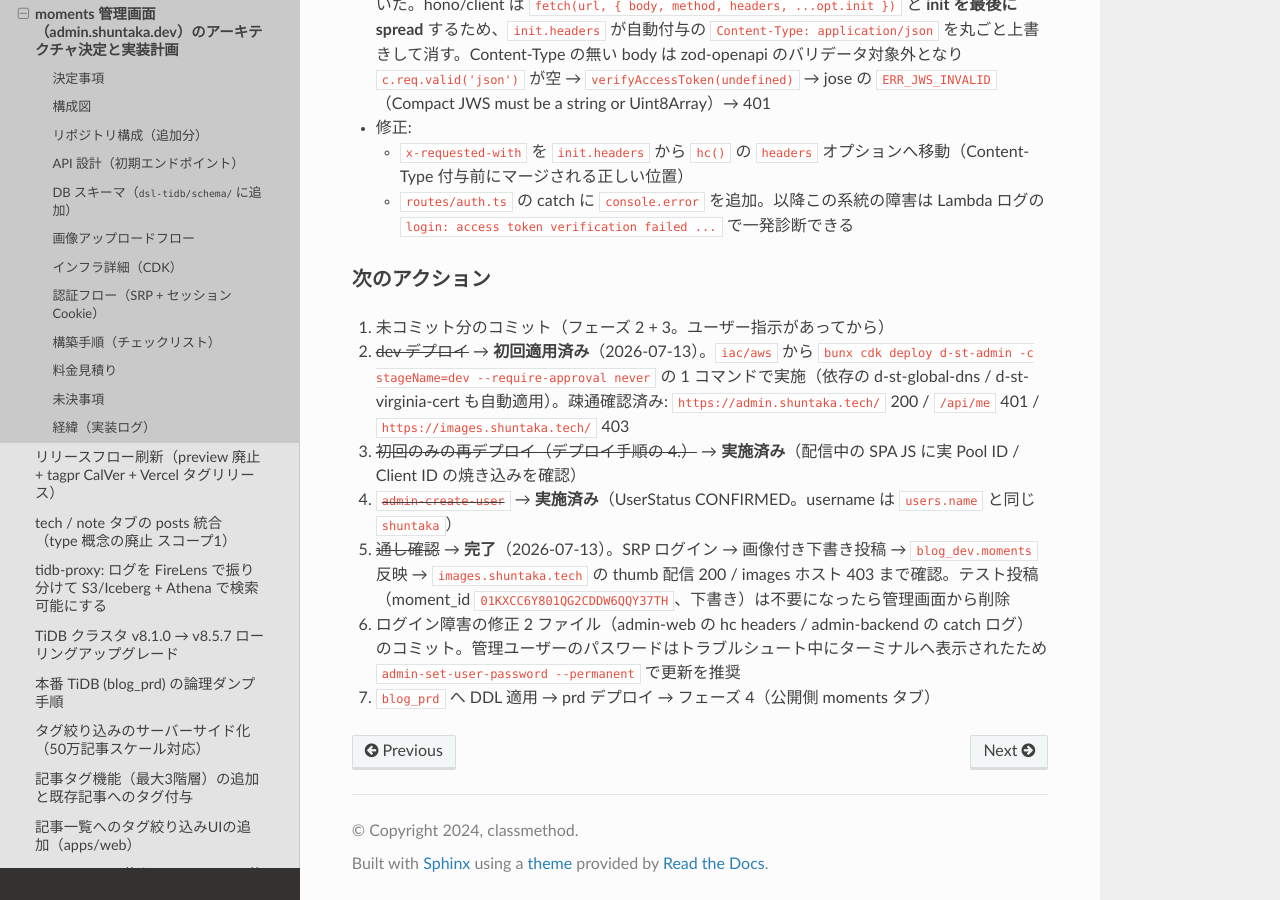
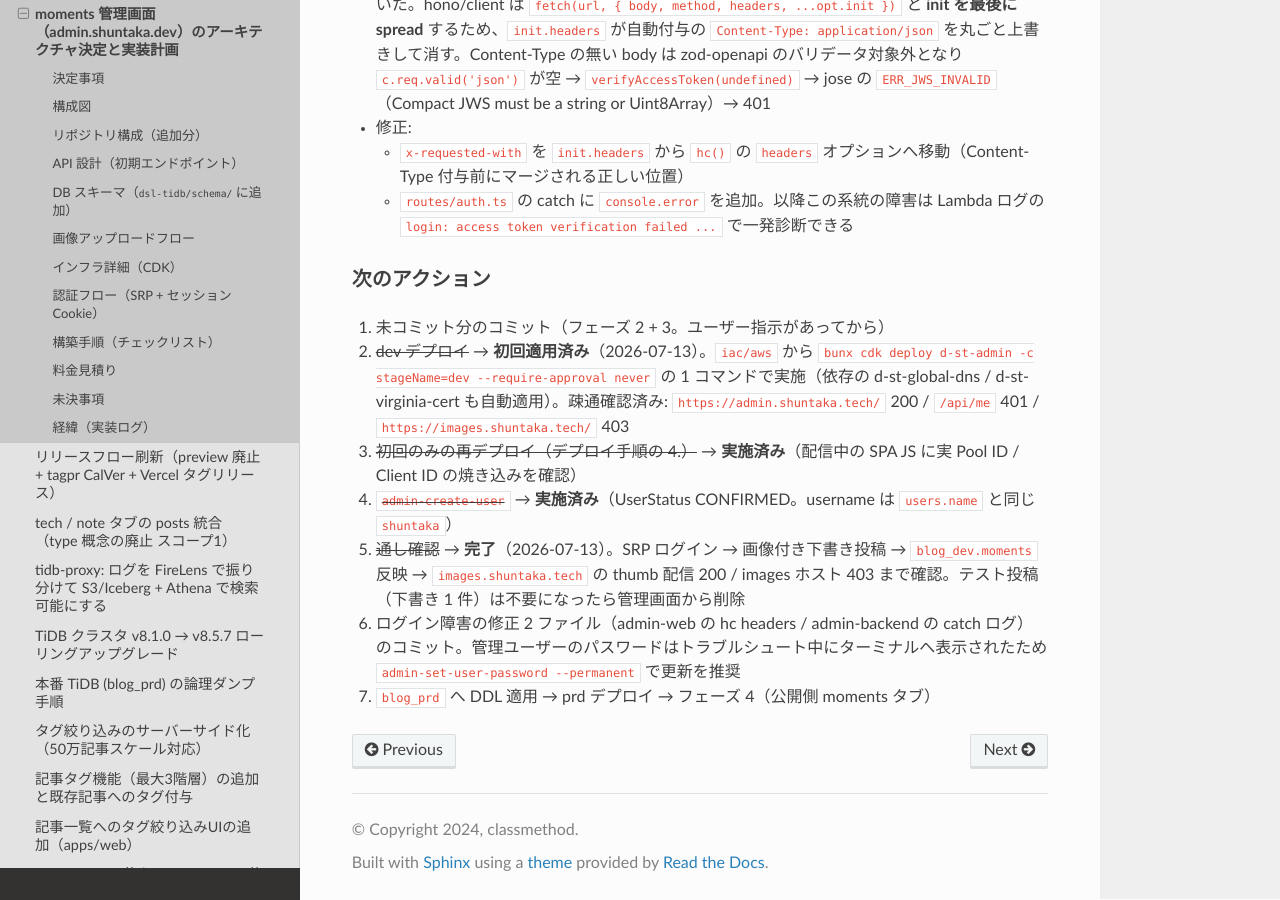
Before and after one commit to shuntaka9576/shuntaka-dev, a Sphinx documentation site: the page built from docs/source/98_tasks/2026-07-12-logs-admin-architecture/index.md, in a window 1280 px wide and 900 px high, scrolled down 18243 px. Built offline with Sphinx 7.4.7 and the Read the Docs theme 3.1.0, drawn with Linux system fonts in a browser that asks for light colours.

Commit message:
docs: cspell が未知語として弾く ULID 表記を除去

```diff
--- a/docs/source/98_tasks/2026-07-12-logs-admin-architecture/index.md
+++ b/docs/source/98_tasks/2026-07-12-logs-admin-architecture/index.md
@@ -611,6 +611,6 @@ sed 's|${SCHEMA}|blog_dev|g' tools/dsql-cli/dsl-tidb/schema/08_admin_sessions.sq
 2. ~~dev デプロイ~~ → **初回適用済み**（2026-07-13）。`iac/aws` から `bunx cdk deploy d-st-admin -c stageName=dev --require-approval never` の 1 コマンドで実施（依存の d-st-global-dns / d-st-virginia-cert も自動適用）。疎通確認済み: `https://admin.shuntaka.tech/` 200 / `/api/me` 401 / `https://images.shuntaka.tech/` 403
 3. ~~初回のみの再デプロイ（デプロイ手順の 4.）~~ → **実施済み**（配信中の SPA JS に実 Pool ID / Client ID の焼き込みを確認）
 4. ~~`admin-create-user`~~ → **実施済み**（UserStatus CONFIRMED。username は `users.name` と同じ `shuntaka`）
-5. ~~通し確認~~ → **完了**（2026-07-13）。SRP ログイン → 画像付き下書き投稿 → `blog_dev.moments` 反映 → `images.shuntaka.tech` の thumb 配信 200 / images ホスト 403 まで確認。テスト投稿（moment_id `01KXCC6Y801QG2CDDW6QQY37TH`、下書き）は不要になったら管理画面から削除
+5. ~~通し確認~~ → **完了**（2026-07-13）。SRP ログイン → 画像付き下書き投稿 → `blog_dev.moments` 反映 → `images.shuntaka.tech` の thumb 配信 200 / images ホスト 403 まで確認。テスト投稿（下書き 1 件）は不要になったら管理画面から削除
 6. ログイン障害の修正 2 ファイル（admin-web の hc headers / admin-backend の catch ログ）のコミット。管理ユーザーのパスワードはトラブルシュート中にターミナルへ表示されたため `admin-set-user-password --permanent` で更新を推奨
 7. `blog_prd` へ DDL 適用 → prd デプロイ → フェーズ 4（公開側 moments タブ）
```
